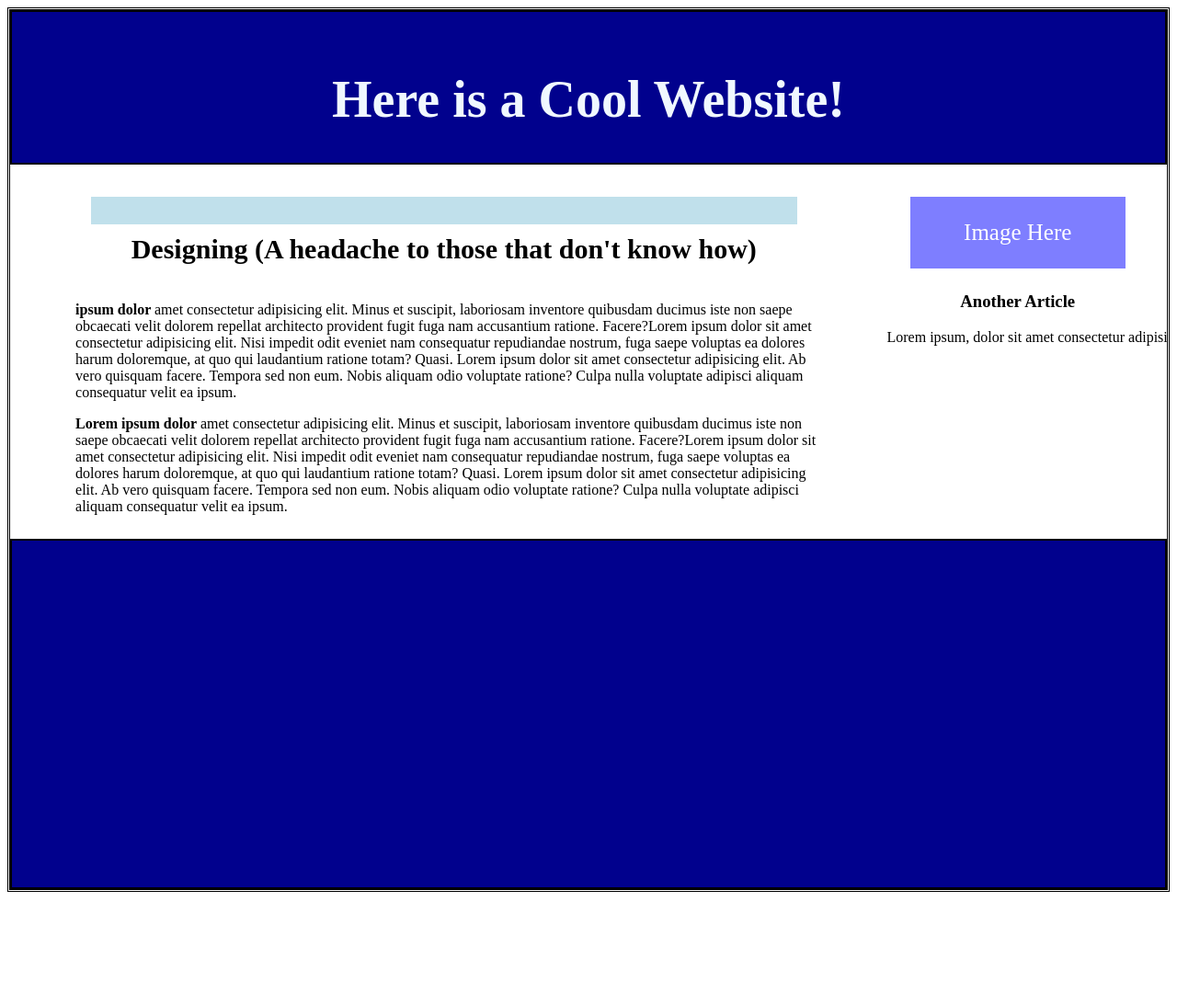
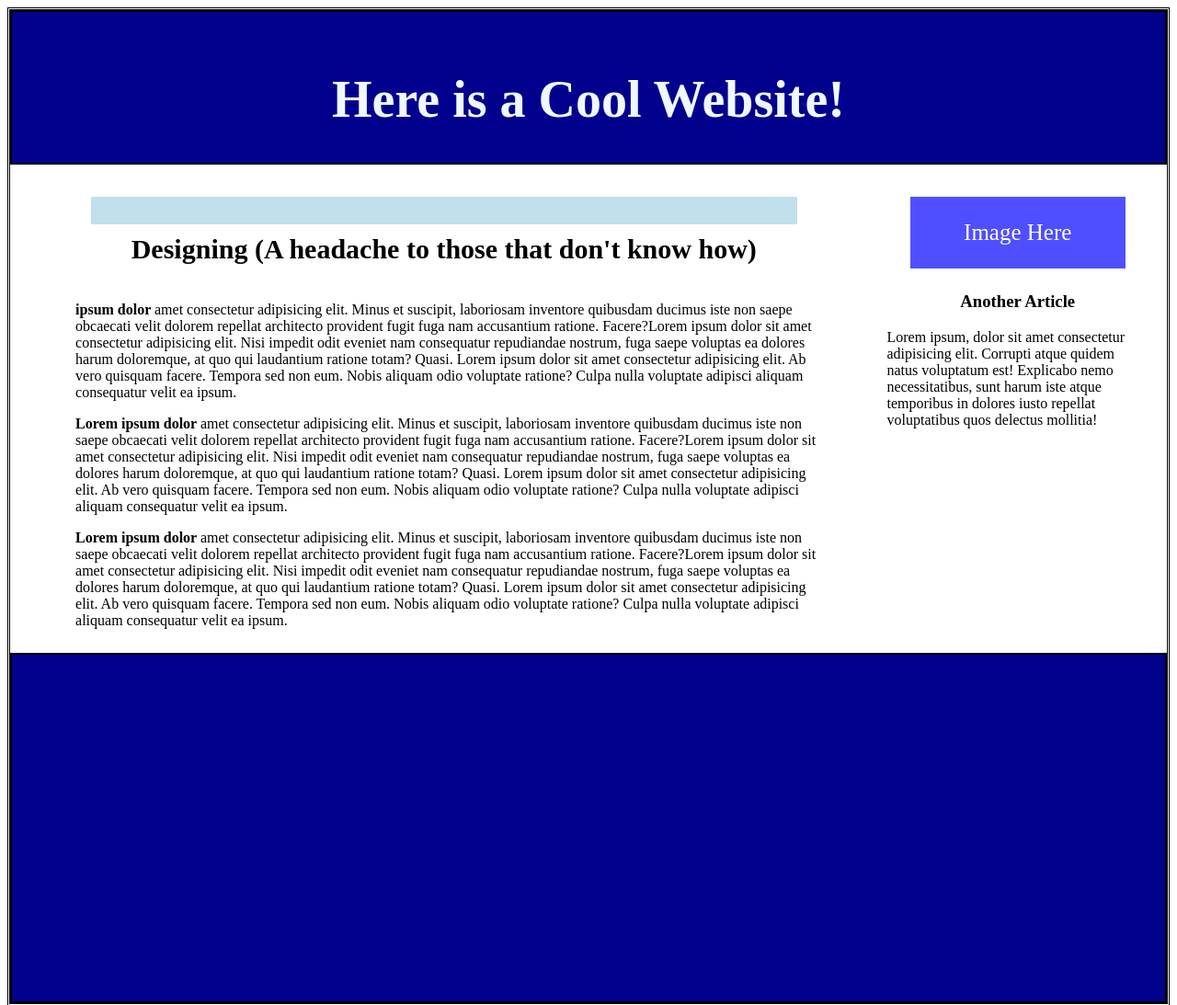
Before and after one commit to brighcory/day-2, a plain HTML site: page index.html in a window 1280 px wide. Shown: the top 1093 px of the page at 92% size. Before the commit the page ends 978 px from the top, so only its background shows below. Drawn offline with Linux system fonts and the light colour scheme.

Commit message:
Finished for today

```diff
--- a/index.html
+++ b/index.html
@@ -37,6 +37,15 @@
           totam? Quasi. Lorem ipsum dolor sit amet consectetur adipisicing elit. Ab vero quisquam facere. Tempora sed
           non
           eum. Nobis aliquam odio voluptate ratione? Culpa nulla voluptate adipisci aliquam consequatur velit ea ipsum.</p>
+        <p><b> Lorem ipsum dolor </b> amet consectetur adipisicing elit. Minus et suscipit, laboriosam inventore
+          quibusdam
+          ducimus iste non saepe obcaecati velit dolorem repellat architecto provident fugit fuga nam accusantium
+          ratione. Facere?Lorem ipsum dolor sit amet consectetur adipisicing elit. Nisi impedit odit eveniet nam
+          consequatur repudiandae nostrum, fuga saepe voluptas ea dolores harum doloremque, at quo qui laudantium
+          ratione
+          totam? Quasi. Lorem ipsum dolor sit amet consectetur adipisicing elit. Ab vero quisquam facere. Tempora sed
+          non
+          eum. Nobis aliquam odio voluptate ratione? Culpa nulla voluptate adipisci aliquam consequatur velit ea ipsum.</p>
       </article>
     </section>
     <section id="image_link" class="column right">
--- a/style.css
+++ b/style.css
@@ -31,6 +31,7 @@ header{
   display: table;
   clear: both;
 }
+
 body{
   border: double;
 }
@@ -47,9 +48,8 @@ header h1{
 }
 #image_link{
   padding-right: 20px;
-  white-space: nowrap;
-  overflow: hidden;
 }
+
 #image_link h1{
   text-align: center;
 }
@@ -64,7 +64,7 @@ header h1{
   color:white;
   font-size: 25px;
   text-align: center;
-  background-color: rgb(126, 126, 255);
+  background-color: rgb(79, 79, 255);
   padding: 25px;
   margin: 25px;
 }
```
